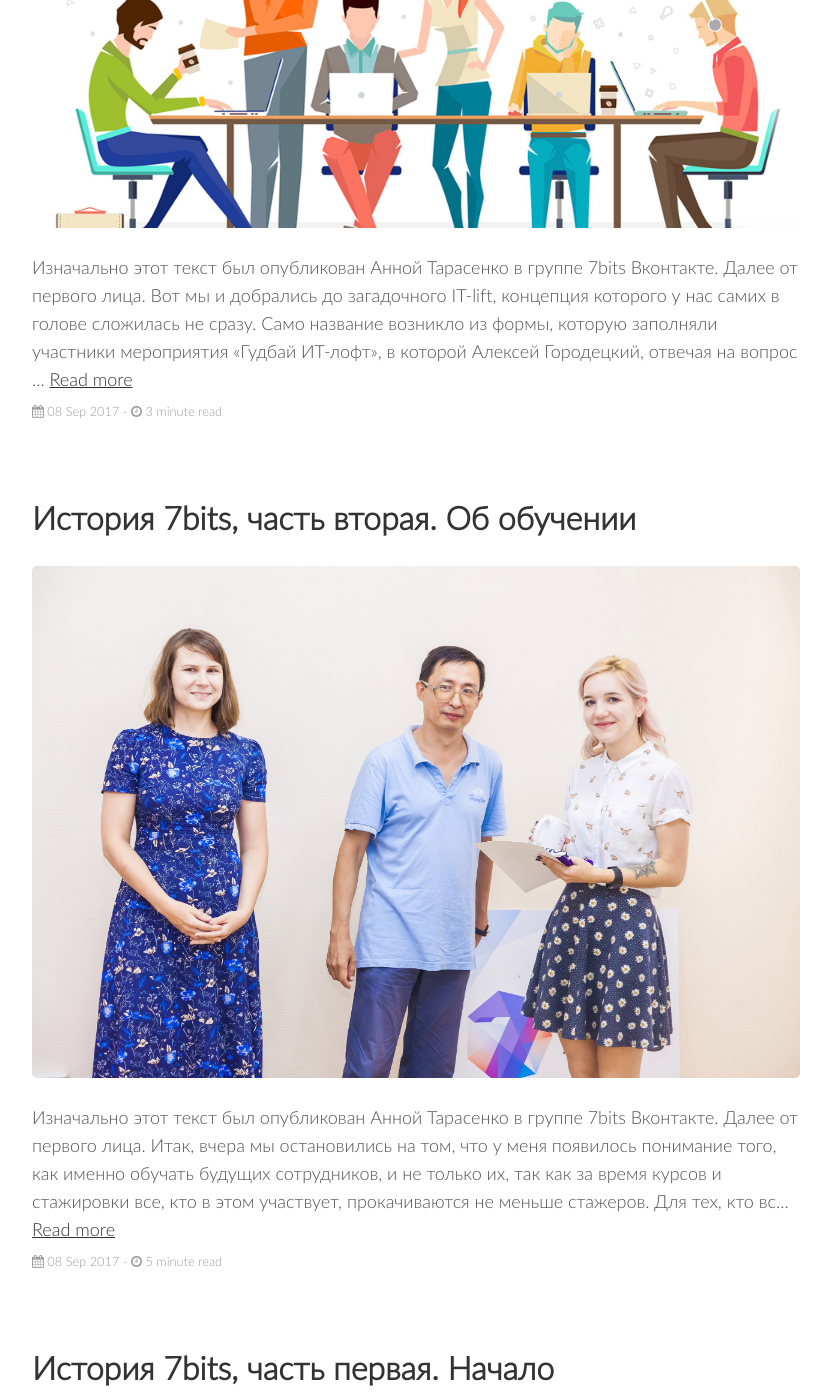
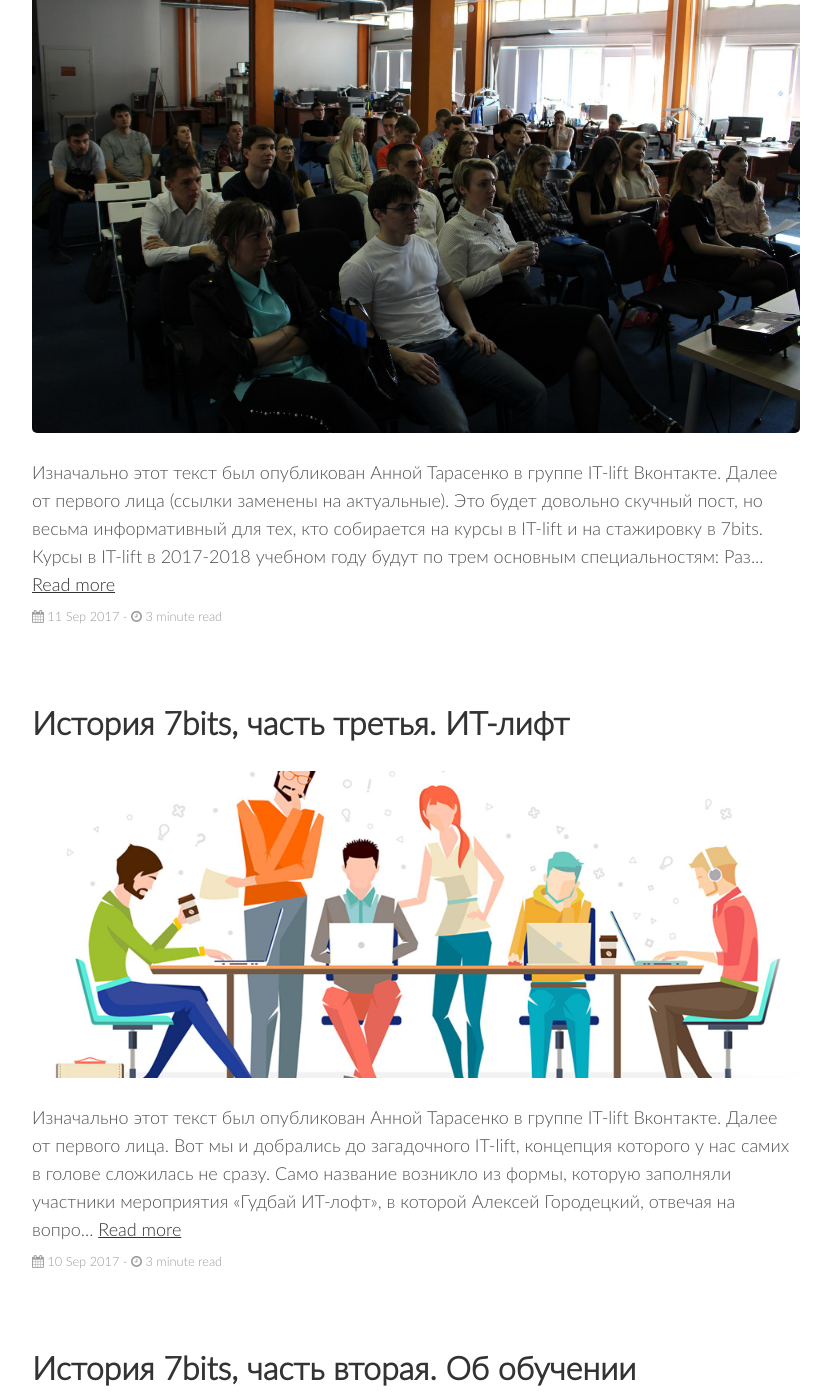
Before and after one commit to 7bits/7bits.github.io, a Jekyll site: the page built from index.html, in a window 1280 px wide and 1400 px high, scrolled down 329 px. Shown: the whole window, without its empty margins (224-1055 px from the left). Built offline with Jekyll 4.4.1, drawn with Linux system fonts in a browser that asks for light colours; nearby versions of some CDN libraries; the list of posts is cut into pages by our own code; part of the change alters nothing that is shown; some of the changed text lies outside the part shown.

Commit message:
A post about IT-lift courses has been added

```diff
--- a/_posts/2017-09-09-istoriya-7bits-III.md
+++ b/_posts/2017-09-10-istoriya-7bits-III.md
@@ -1,7 +1,7 @@
 ---
 layout: post
 title: "История 7bits, часть третья. ИТ-лифт"
-date: 2017-09-08T18:00:00+06:00
+date: 2017-09-10T18:00:00+06:00
 tags:
   - story
 image:
@@ -9,7 +9,7 @@ image:
   feature: /assets/images/2017/09/people-learning.jpg
 ---
 
-Изначально этот текст был [опубликован](https://vk.com/itliftomsk?w=wall-58952501_995) Анной Тарасенко в [группе](https://vk.com/7bits) 7bits Вконтакте. Далее от первого лица.
+Изначально этот текст был [опубликован](https://vk.com/itliftomsk?w=wall-58952501_995) Анной Тарасенко в [группе](https://vk.com/itliftomsk) IT-lift Вконтакте. Далее от первого лица.
 
 Вот мы и добрались до загадочного IT-lift, концепция которого у нас самих в голове сложилась не сразу.
 
--- /dev/null
+++ b/_posts/2017-09-11-it-lift-courses.md
@@ -0,0 +1,52 @@
+---
+layout: post
+title: "О курсах в IT-lift"
+date: 2017-09-11T18:00:00+06:00
+tags:
+  - story
+image:
+  teaser: /assets/images/2017/09/courses-2016-2017-final.jpg
+  feature: /assets/images/2017/09/courses-2016-2017-final.jpg
+---
+
+Изначально этот текст был [опубликован](https://vk.com/itliftomsk?w=wall-58952501_996) Анной Тарасенко в [группе](https://vk.com/itliftomsk) IT-lift Вконтакте. Далее от первого лица (ссылки заменены на актуальные).
+
+Это будет довольно скучный пост, но весьма информативный для тех, кто собирается на курсы в IT-lift и на стажировку в 7bits.
+
+Курсы в IT-lift в 2017-2018 учебном году будут по трем основным специальностям: Разработка, Тестирование, Web-дизайн. По этим же специальностям компания 7bits проводит летнюю стажировку, которой обязательно предшествуют курсы. Есть еще дополнительные исключительно платные специальности, но про них речь будет завтра.
+
+Итак, в каждую основную специальность входит несколько курсов, состоящие из лекций, домашних заданий и интерактивных занятий (воркшопов). При обучении по каждой специальности в течение учебного года выполняется проект. При успешном прохождении курсов вы получаете квалификацию, достаточную для трудоустройства в ИТ-компанию или дизайн-студию младшим разработчиком, тестировщиком или дизайнером. Прохождение курсов подтверждается сертификатом.
+
+Можно проходить как все курсы по выбранной специальности, так и выбирать только какие-то отдельные курсы. Курсы можно проходить очно и заочно. Все курсы платные, стоимость в зависимости от курса 750-800 рублей за одно занятие. На курсы предусмотрены следующие скидки: при предоплате за весь семестр одного курса — скидка 10%, при предоплате за весь курс или полный семестр — скидка 20%, при предоплате за всю специальность — скидка 25%. Заочное обучение стоит 5000 рублей за курс.
+
+Можно ли пройти курсы бесплатно?
+
+Да, при выполнении следующих условий одновременно:
+1. Вы подали заявку на стажировку в 7bits по одной из основных специальностей, в этом случае все курсы по этой специальности являются обязательными для вас. Заявки принимаются до 30-го сентября 2017 года включительно.
+2. Вы проходите очный отбор на выбранную специальность, и зачисляетесь на очное бюджетное место. Число бюджетных мест зависит от специальности (см. ниже). Бюджетное место можно получить только по одной из специальностей. Отбор будет 8-го октября 2017 года, всем, подавшим заявки придет письмо!
+3. Вы являетесь студентом очной формы обучения, что подтверждается свежей справкой из деканата вашего вуза и действующим студенческим билетом. Справка должна быть получена не ранее 15-го сентября 2017 года.
+
+Ниже — подробная информация о каждой специальности:
+1. Разработка (http://itlift.1der.link/courses/development), 20 бюджетных мест. Курсы:
+а) «Разработка консольных и серверных приложений на Java» — 20 занятий за полный учебный год, 750 р. за занятие,
+б) «Разработка web-интерфейсов» — 20 занятий за полный учебный год, 750 р. за занятие,
+в) «Управление проектами и soft skills» — 5 занятий, 1-й семестр (вторая половина), 800 р. за занятие.
+
+2. Тестирование (http://itlift.1der.link/courses/testing), 10 бюджетных мест. Курсы:
+а) «Верстка web-интерфейсов» — 10 занятий, 1-й семестр, 750 р. за занятие,
+б) «Анализ требований и тестирование web-приложений» — 10 занятий, 2-й семестр, 750 р. за занятие,
+в) «Стартапы и digital» — 5 занятий, 1-й семестр (первая половина), 800 р. за занятие,
+г) «Управление проектами и soft skills» — 5 занятий, 1-й семестр (вторая половина), 800 р. за занятие.
+
+3. Web-дизайн (http://itlift.1der.link/courses/web-design), 10 бюджетных мест. Курсы:
+а) «Web-дизайн. Базовый курс» — 20 занятий за полный учебный год, 750 р. за занятие,
+б) «Стартапы и digital» — 5 занятий, 1-й семестр (первая половина), 800 р. за занятие,
+в) «Управление проектами и soft skills» — 5 занятий, 1-й семестр (вторая половина), 800 р. за занятие.
+
+4. «Машинное обучение и анализ данных» (заявка подается в форме специальности «Разработка»: http://itlift.1der.link/courses/development), в этом учебном году будет только один годовой курс, который пока можно пройти бесплатно. В следующем году будет целая специальность и платный набор. Этот курс настоятельно рекомендуется тем, кто собирается на стажировку по специальности «Разработка».
+
+К сожалению, формы регистрации еще в Google forms, но мы активно работаем над тем, чтобы их перенести (уже перенесли).
+
+Завтра расскажу вам про специальности «Управление Интернет-проектами» и «Бизнеc в Интернете», а сейчас буду рада вашим вопросам. Мы как раз сейчас работаем над FAQ по курсам и стажировке, ваши вопросы нам очень помогут! За репосты буду благодарна отдельно.
+
+(На фото — финал курсов 2016-2017 учебного года)
```
Also changed, not shown: assets/images/2017/09/courses-2016-2017-final.jpg (added).
